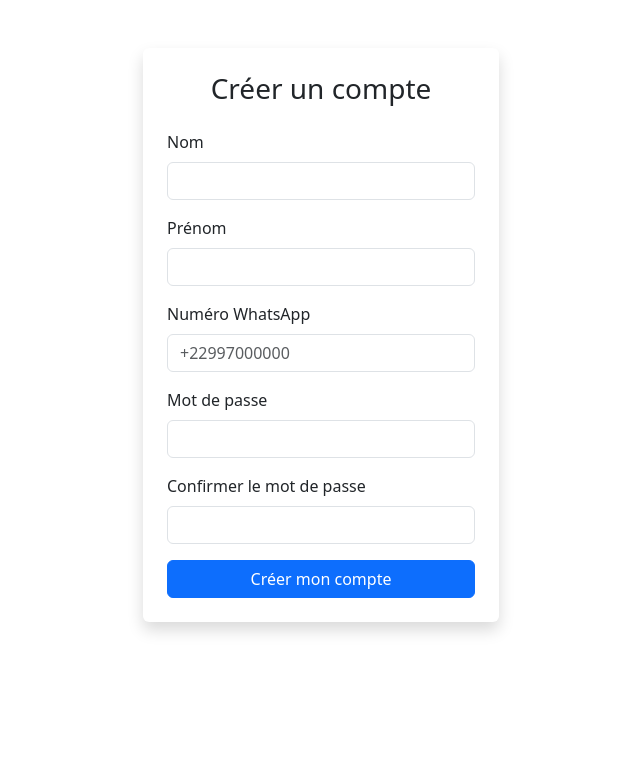
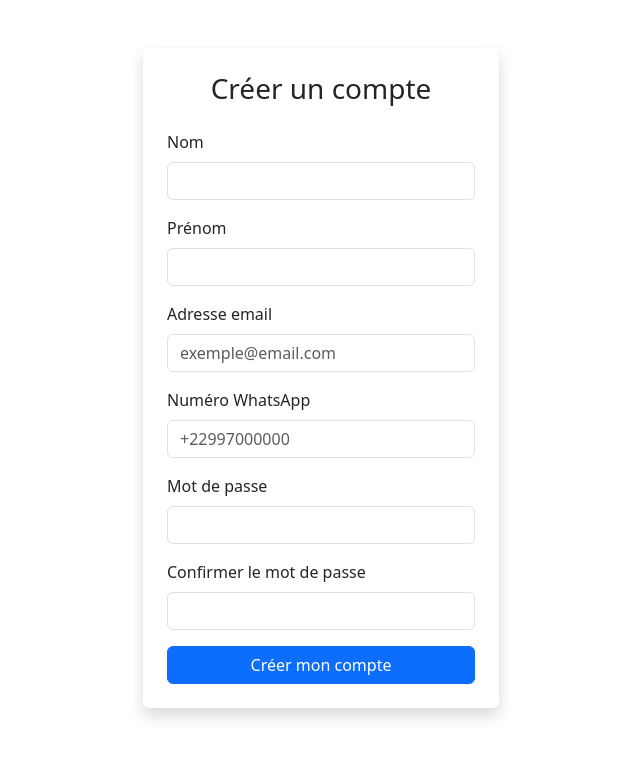
Before and after one commit to aklrom/MARKETPLACE-, a Django app: page /accounts/register/ in a window 1280 px wide. Shown: the top 758 px of the page, without its empty margins (319-959 px from the left). Run offline with Django 5.2, Linux system fonts and the light colour scheme; parts of the project's set-up code (start-up, migrations or seed data) failed here and were passed over.

Commit message:
feat: add email field to User model and create OTPVerification model with unique email handling

```diff
--- a/accounts/templates/accounts/register.html
+++ b/accounts/templates/accounts/register.html
@@ -50,7 +50,17 @@
                         {% if form.first_name.errors %}
                             <div class="text-danger small mt-1">{{ form.first_name.errors }}</div>
                         {% endif %}
-
+                                                <!-- === AJOUT DU CHAMP EMAIL ICI === -->
+                        <div class="mb-3">
+                            <label class="form-label" id="email_label" for="id_email">Adresse email</label>
+                            <input aria-labelledby="email_label" type="email" name="email" id="id_email"
+                                class="form-control" placeholder="exemple@email.com"
+                                value="{{ form.email.value|default:'' }}" required>
+                        </div>
+                        {% if form.email.errors %}
+                            <div class="text-danger small mt-1">{{ form.email.errors }}</div>
+                        {% endif %}
+                        <!-- ================================= -->
                         <div class="mb-3">
                             <label class="form-label" id="whatsapp_label" for="id_whatsapp_number">Numéro WhatsApp</label>
                             <input aria-labelledby="whatsapp_label" type="tel" name="whatsapp_number" id="id_whatsapp_number"
```
Also changed, not shown: config/settings.py (+4 -6 lines), accounts/migrations/0001_initial.py, accounts/migrations/0002_alter_user_id.py (deleted), accounts/migrations/0002_auto_20261125_1853.py (added), accounts/migrations/0003_alter_user_id.py (deleted).
